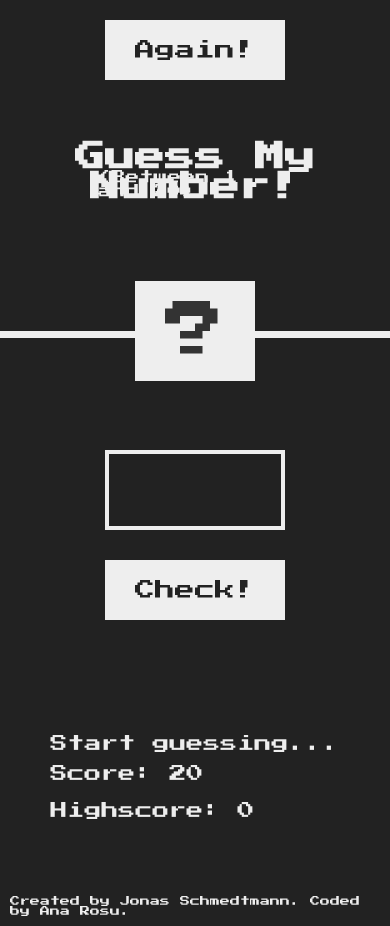
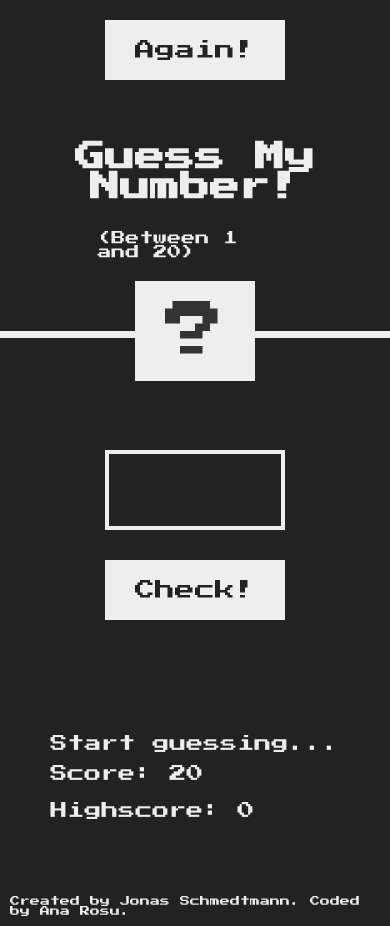
Before and after one commit to ana-rosu/Guess-My-Number, a plain HTML site: page index.html in a window 390 px wide. Shown: the top 926 px of the page. Drawn offline with Linux system fonts and the light colour scheme.

Commit message:
Update style.css

```diff
--- a/style.css
+++ b/style.css
@@ -143,7 +143,7 @@ h1 {
     transform: translateX(-50%);
   }
   .between {
-    top: 17rem;
+    top: 70%;
     right: 50%;
     transform: translateX(50%);
     width: fit-content;
```
